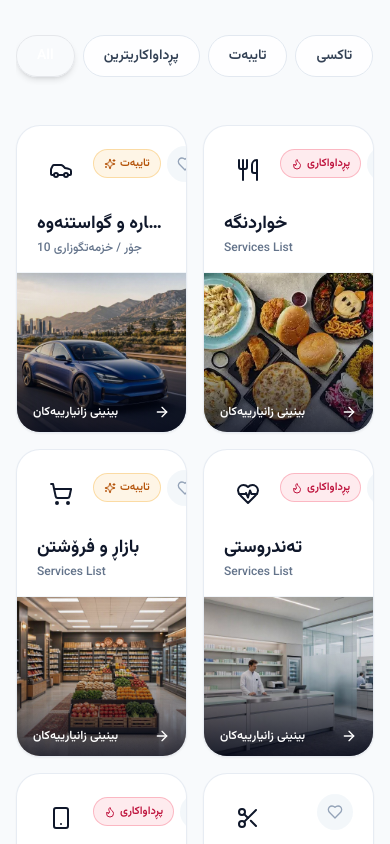
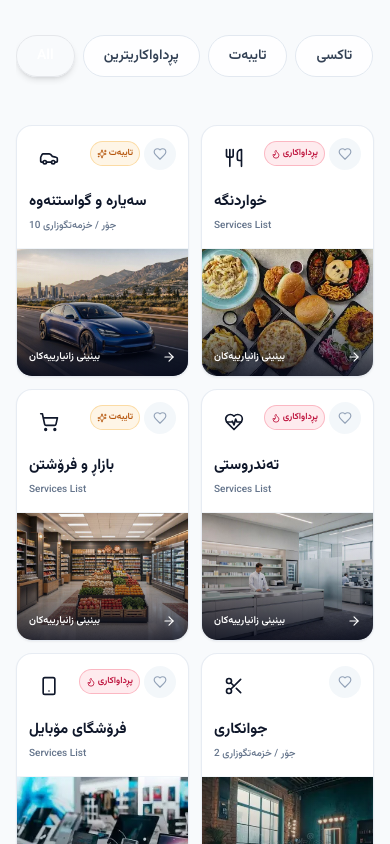
Before and after one commit to Rekan101/BazyanHub, a Next.js app: page / in a window 390 px wide. Shown: the part 980-1824 px from the top of the page. Built offline with nearby package versions, Linux system fonts and the light colour scheme.

Commit message:
Update website

```diff
--- a/components/services-section.tsx
+++ b/components/services-section.tsx
@@ -42,6 +42,7 @@ const GRID_ANIMATION = {
     y: 20,
     scale: 0.96,
   },
+
   visible: (index: number) => ({
     opacity: 1,
     y: 0,
@@ -52,6 +53,7 @@ const GRID_ANIMATION = {
       ease: [0.22, 1, 0.36, 1],
     },
   }),
+
   exit: {
     opacity: 0,
     scale: 0.92,
@@ -91,8 +93,12 @@ const SERVICE_FILTERS = [
 
 export function ServicesSection() {
   const { t, language } = useLanguage();
-  const [activeFilter, setActiveFilter] = useState<ServiceFilterKey>("all");
-  const [favorites, setFavorites] = useState<Record<string, boolean>>({});
+
+  const [activeFilter, setActiveFilter] =
+    useState<ServiceFilterKey>("all");
+
+  const [favorites, setFavorites] =
+    useState<Record<string, boolean>>({});
 
   const isRTL = language !== "en";
   const ArrowIcon = isRTL ? ArrowLeft : ArrowRight;
@@ -101,36 +107,55 @@ export function ServicesSection() {
     if (activeFilter === "all") {
       return categories;
     }
+
     if (activeFilter === "popular") {
       return categories.filter((category) => category.popular);
     }
+
     if (activeFilter === "featured") {
       return categories.filter((category) => category.featured);
     }
 
-    return categories.filter((category: CategoryWithFilter) =>
-      category.filters.some(
-        (filter: ServiceFilter) => filter.id === activeFilter
-      )
+    return categories.filter(
+      (category: CategoryWithFilter) =>
+        category.filters.some(
+          (filter: ServiceFilter) =>
+            filter.id === activeFilter
+        )
     );
   }, [activeFilter]);
 
   const locale =
-    language === "en" ? "en-US" : language === "ar" ? "ar-IQ" : "ckb";
+    language === "en"
+      ? "en-US"
+      : language === "ar"
+        ? "ar-IQ"
+        : "ckb";
 
-  const toggleFavorite = (e: React.MouseEvent, id: string) => {
+  const toggleFavorite = (
+    e: React.MouseEvent,
+    id: string
+  ) => {
     e.preventDefault();
     e.stopPropagation();
-    setFavorites((prev) => ({ ...prev, [id]: !prev[id] }));
+
+    setFavorites((prev) => ({
+      ...prev,
+      [id]: !prev[id],
+    }));
   };
 
   return (
-    <section id="services" className="w-full py-16 sm:py-24">
+    <section
+      id="services"
+      className="w-full py-16 sm:py-24"
+    >
       <div className="mx-auto max-w-7xl px-4 sm:px-6 lg:px-8">
+
         {/* Header */}
         <div className="text-center">
           <span
-            className="mb-3 inline-flex h-12 w-12 items-center justify-center rounded-2xl bg-primary/10 text-xl text-primary border border-primary/20 shadow-sm"
+            className="mb-3 inline-flex h-12 w-12 items-center justify-center rounded-2xl border border-primary/20 bg-primary/10 text-xl text-primary shadow-sm"
             aria-hidden="true"
           >
             🏪
@@ -152,7 +177,8 @@ export function ServicesSection() {
           className="mt-10 flex snap-x gap-2 overflow-x-auto pb-2 [-ms-overflow-style:none] [scrollbar-width:none] [&::-webkit-scrollbar]:hidden sm:flex-wrap sm:justify-center sm:overflow-visible"
         >
           {SERVICE_FILTERS.map((filter) => {
-            const isActive = activeFilter === filter.id;
+            const isActive =
+              activeFilter === filter.id;
 
             return (
               <button
@@ -160,7 +186,9 @@ export function ServicesSection() {
                 type="button"
                 role="tab"
                 aria-selected={isActive}
-                onClick={() => setActiveFilter(filter.id)}
+                onClick={() =>
+                  setActiveFilter(filter.id)
+                }
                 className={cn(
                   "relative shrink-0 snap-start rounded-full border px-5 py-2.5 text-sm font-semibold transition-all duration-300 outline-none",
                   "focus-visible:ring-2 focus-visible:ring-primary/60 focus-visible:ring-offset-2",
@@ -169,18 +197,27 @@ export function ServicesSection() {
                     : "border-slate-200 bg-white/80 text-slate-700 hover:border-primary/40 hover:text-primary dark:border-slate-800 dark:bg-slate-900/80 dark:text-slate-300"
                 )}
               >
-                {filter.id === "all" ? t("allServices") : filter.label}
+                {filter.id === "all"
+                  ? t("allServices")
+                  : filter.label}
               </button>
             );
           })}
         </div>
 
         {/* Cards Grid */}
-         <div className="mt-10 grid grid-cols-2 gap-4 sm:grid-cols-2 lg:grid-cols-3">          <AnimatePresence mode="popLayout">
+        <div className="mt-10 grid grid-cols-2 gap-3 sm:grid-cols-2 sm:gap-4 lg:grid-cols-3 lg:gap-5">
+          <AnimatePresence mode="popLayout">
             {visibleCategories.map(
-              (category: ServiceCategory, index: number) => {
-                const Icon = CATEGORY_ICONS[category.icon];
-                const isFavorite = !!favorites[category.id];
+              (
+                category: ServiceCategory,
+                index: number
+              ) => {
+                const Icon =
+                  CATEGORY_ICONS[category.icon];
+
+                const isFavorite =
+                  !!favorites[category.id];
 
                 return (
                   <motion.div
@@ -195,43 +232,51 @@ export function ServicesSection() {
                     <Link
                       href={`/services/${category.id}`}
                       className={cn(
-                        "group relative flex h-full flex-col overflow-hidden rounded-3xl border border-slate-200/80 bg-white shadow-sm transition-all duration-500",
+                        "group relative flex h-full flex-col overflow-hidden rounded-2xl border border-slate-200/80 bg-white shadow-sm transition-all duration-500",
                         "hover:-translate-y-1.5 hover:border-primary/50 hover:shadow-xl hover:shadow-primary/10",
                         "dark:border-slate-800/80 dark:bg-slate-900 dark:hover:border-primary/50 dark:hover:shadow-primary/20",
                         "focus-visible:outline-none focus-visible:ring-2 focus-visible:ring-primary/60 focus-visible:ring-offset-2"
                       )}
                     >
                       {/* Top Info Area */}
-                      <div className="flex flex-col p-5 pb-4">
-                        <div className="flex items-start justify-between gap-2">
+                      <div className="flex flex-col p-3 pb-3 sm:p-5 sm:pb-4">
+
+                        {/* Icon / Badges / Favorite */}
+                        <div className="flex items-start justify-between gap-1.5">
+
                           <span
                             className={cn(
-                              "flex h-12 w-12 shrink-0 items-center justify-center rounded-2xl transition-all duration-300",
+                              "flex h-10 w-10 shrink-0 items-center justify-center rounded-xl transition-all duration-300 sm:h-12 sm:w-12 sm:rounded-2xl",
                               "bg-primary/10 text-primary group-hover:bg-primary group-hover:text-white group-hover:shadow-md group-hover:shadow-primary/30"
                             )}
                           >
                             {Icon ? (
                               <Icon
-                                className="h-6 w-6"
+                                className="h-5 w-5 sm:h-6 sm:w-6"
                                 aria-hidden="true"
                               />
                             ) : (
-                              <span className="text-xs" aria-hidden="true">
+                              <span
+                                className="text-xs"
+                                aria-hidden="true"
+                              >
                                 •
                               </span>
                             )}
                           </span>
 
-                          <div className="flex items-center gap-1.5">
+                          <div className="flex min-w-0 items-center gap-1 sm:gap-1.5">
+
                             {category.featured && (
-                              <span className="inline-flex items-center gap-1 rounded-full border border-amber-500/30 bg-amber-500/10 px-2.5 py-1 text-[11px] font-semibold text-amber-700 dark:bg-amber-500/20 dark:text-amber-300">
-                                <Sparkles className="h-3 w-3" />
+                              <span className="inline-flex shrink-0 items-center gap-0.5 rounded-full border border-amber-500/30 bg-amber-500/10 px-1.5 py-1 text-[9px] font-semibold text-amber-700 dark:bg-amber-500/20 dark:text-amber-300 sm:gap-1 sm:px-2.5 sm:text-[11px]">
+                                <Sparkles className="h-2.5 w-2.5 sm:h-3 sm:w-3" />
                                 تایبەت
                               </span>
                             )}
+
                             {category.popular && (
-                              <span className="inline-flex items-center gap-1 rounded-full border border-rose-500/30 bg-rose-500/10 px-2.5 py-1 text-[11px] font-semibold text-rose-700 dark:bg-rose-500/20 dark:text-rose-300">
-                                <Flame className="h-3 w-3" />
+                              <span className="inline-flex shrink-0 items-center gap-0.5 rounded-full border border-rose-500/30 bg-rose-500/10 px-1.5 py-1 text-[9px] font-semibold text-rose-700 dark:bg-rose-500/20 dark:text-rose-300 sm:gap-1 sm:px-2.5 sm:text-[11px]">
+                                <Flame className="h-2.5 w-2.5 sm:h-3 sm:w-3" />
                                 پڕداواکاری
                               </span>
                             )}
@@ -239,10 +284,15 @@ export function ServicesSection() {
                             {/* Favorite Button */}
                             <button
                               type="button"
-                              onClick={(e) => toggleFavorite(e, category.id)}
+                              onClick={(e) =>
+                                toggleFavorite(
+                                  e,
+                                  category.id
+                                )
+                              }
                               aria-label="تۆمارکردن لە دڵخوازەکان"
                               className={cn(
-                                "flex h-9 w-9 items-center justify-center rounded-full transition-all duration-300",
+                                "flex h-8 w-8 shrink-0 items-center justify-center rounded-full transition-all duration-300 sm:h-9 sm:w-9",
                                 "bg-slate-100/80 hover:bg-rose-50 dark:bg-slate-800/80 dark:hover:bg-rose-950/40",
                                 isFavorite
                                   ? "text-rose-500"
@@ -251,44 +301,51 @@ export function ServicesSection() {
                             >
                               <Heart
                                 className={cn(
-                                  "h-4 w-4 transition-transform duration-300 active:scale-125",
-                                  isFavorite && "fill-current scale-110"
+                                  "h-3.5 w-3.5 transition-transform duration-300 sm:h-4 sm:w-4",
+                                  isFavorite &&
+                                    "fill-current scale-110"
                                 )}
                               />
                             </button>
                           </div>
                         </div>
 
-                        <div className="mt-4">
-                          <h3 className="truncate text-lg font-bold text-slate-900 transition-colors group-hover:text-primary dark:text-slate-100">
+                        {/* Category Information */}
+                        <div className="mt-3 min-w-0 sm:mt-4">
+                          <h3 className="line-clamp-2 break-words text-[15px] font-bold leading-6 text-slate-900 transition-colors group-hover:text-primary dark:text-slate-100 sm:text-lg sm:leading-7">
                             {category.title}
                           </h3>
-                          <p className="mt-0.5 text-xs font-medium text-slate-500 dark:text-slate-400">
+
+                          <p className="mt-0.5 text-[10px] font-medium leading-5 text-slate-500 dark:text-slate-400 sm:text-xs">
                             {category.filters.length > 0
-                              ? `${category.filters.length.toLocaleString(locale)} جۆر / خزمەتگوزاری`
+                              ? `${category.filters.length.toLocaleString(
+                                  locale
+                                )} جۆر / خزمەتگوزاری`
                               : t("servicesList")}
                           </p>
                         </div>
                       </div>
 
                       {/* Bottom Cover Image */}
-                      <div className="relative mt-auto h-40 w-full overflow-hidden border-t border-slate-100 dark:border-slate-800/80">
+                      <div className="relative mt-auto h-32 w-full overflow-hidden border-t border-slate-100 dark:border-slate-800/80 sm:h-40">
                         <Image
                           src={category.imageSrc}
                           alt={category.title}
                           fill
-                          sizes="(max-width: 640px) 100vw, (max-width: 1024px) 50vw, 33vw"
+                          sizes="(max-width: 640px) 50vw, (max-width: 1024px) 50vw, 33vw"
                           className="object-cover transition-transform duration-700 ease-out group-hover:scale-110"
                         />
+
                         <div className="absolute inset-0 bg-gradient-to-t from-slate-950/80 via-slate-950/20 to-transparent transition-opacity duration-300 group-hover:opacity-75" />
 
-                        <div className="absolute bottom-3 left-4 right-4 flex items-center justify-between text-white">
-                          <span className="text-xs font-semibold drop-shadow-sm">
+                        <div className="absolute bottom-2.5 left-3 right-3 flex items-center justify-between gap-2 text-white sm:bottom-3 sm:left-4 sm:right-4">
+                          <span className="min-w-0 truncate text-[10px] font-semibold drop-shadow-sm sm:text-xs">
                             بینینی زانیارییەکان
                           </span>
+
                           <ArrowIcon
                             className={cn(
-                              "h-4 w-4 text-white transition-transform duration-300",
+                              "h-3.5 w-3.5 shrink-0 text-white transition-transform duration-300 sm:h-4 sm:w-4",
                               isRTL
                                 ? "group-hover:-translate-x-1.5"
                                 : "group-hover:translate-x-1.5"
@@ -316,7 +373,11 @@ export function ServicesSection() {
             )}
           >
             {t("viewAllServices")}
-            <ArrowIcon className="h-4 w-4" aria-hidden="true" />
+
+            <ArrowIcon
+              className="h-4 w-4"
+              aria-hidden="true"
+            />
           </Link>
         </div>
       </div>
```
